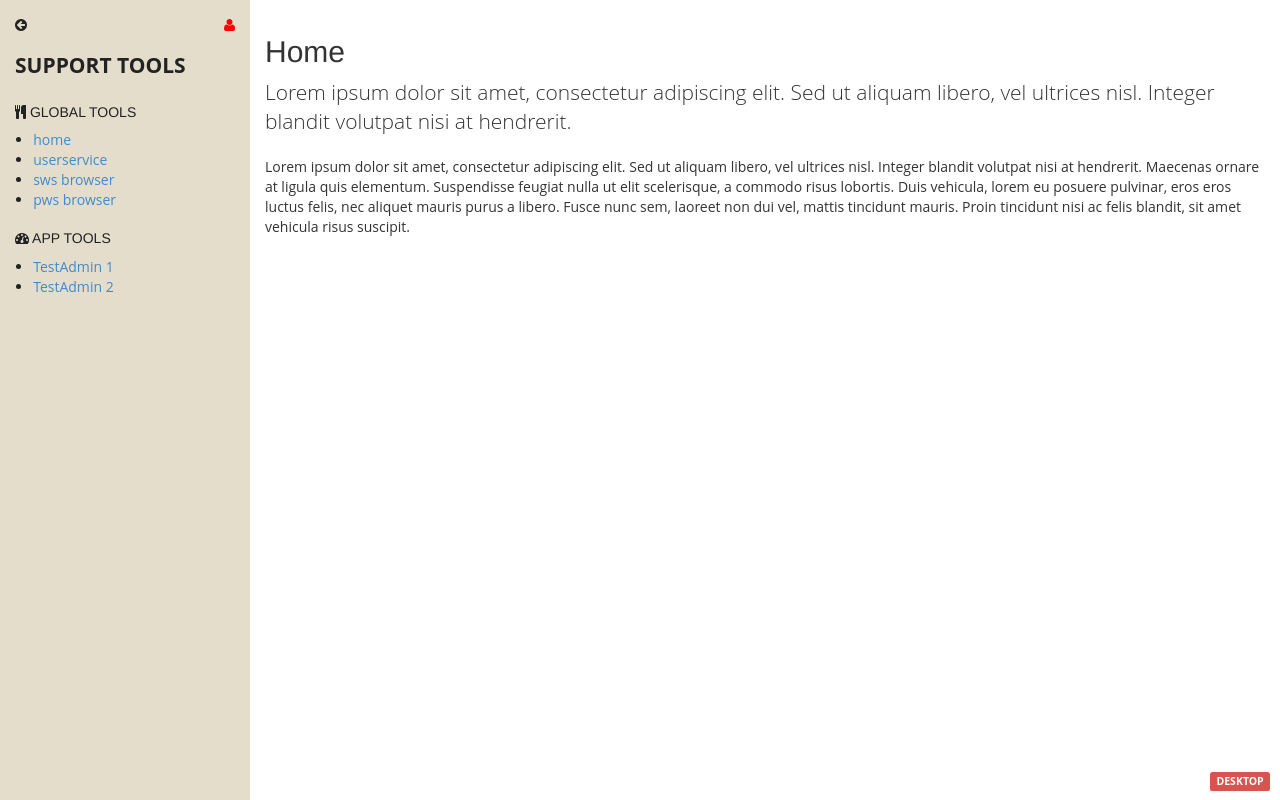
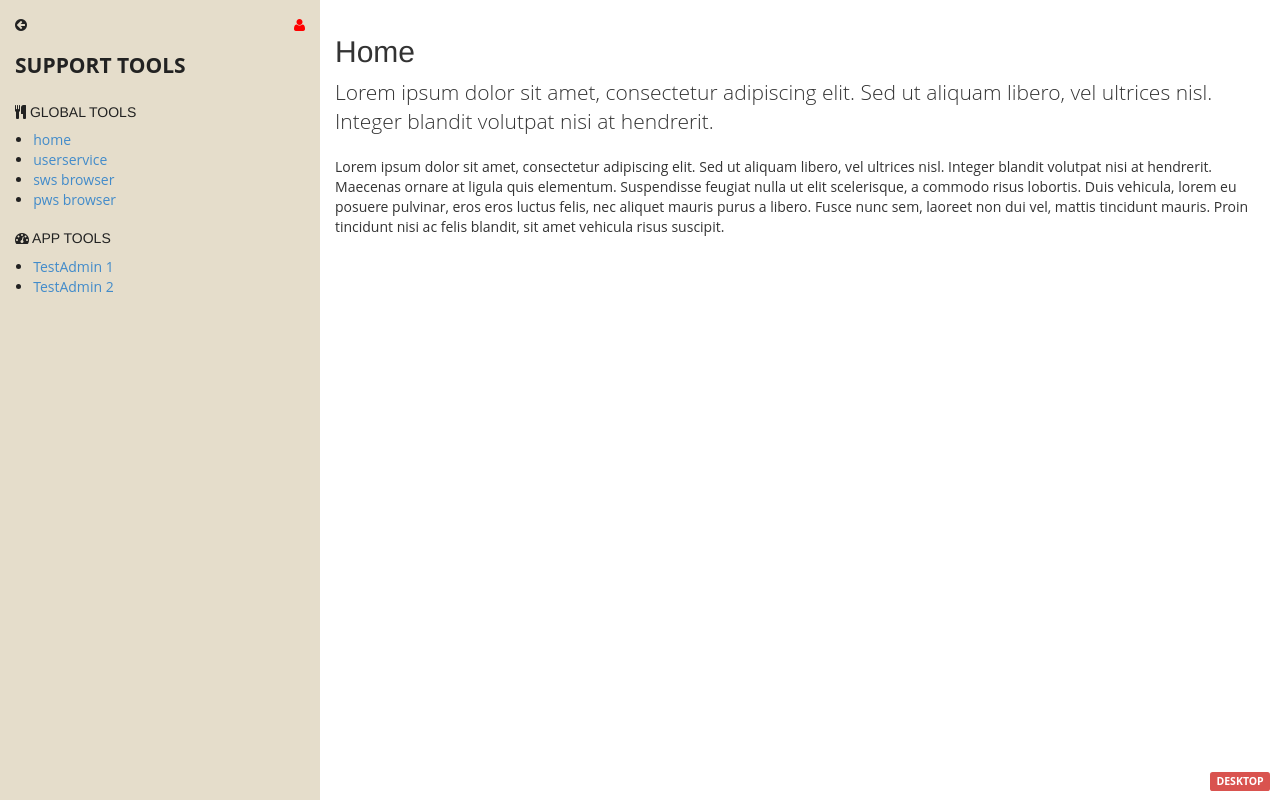
Before and after one commit to uw-it-aca/django-supporttools, a Django app: template supporttools/templates/supporttools/home.html in a window 1280 px wide. Run offline with Django 3.2, Linux system fonts and the light colour scheme; the template is opened without the code that fills it, so the values that code supplies are empty; style sheets or scripts are compiled from the project's sources; some libraries are stand-ins or nearby versions.

Commit message:
Updates masthead width for desktop.

```diff
--- a/supporttools/static/supporttools/css/desktop.less
+++ b/supporttools/static/supporttools/css/desktop.less
@@ -18,7 +18,7 @@
     bottom: 0;
     left: 0;
     z-index: 5;
-    width: 250px;
+    width: 320px;
     background-attachment: fixed;
     height: auto;
 
@@ -43,7 +43,7 @@
 .content {
 
     margin-right: auto;
-    margin-left: 250px;
+    margin-left: 320px;
 
     .navbar { margin: 1em 0; }
 }
```
